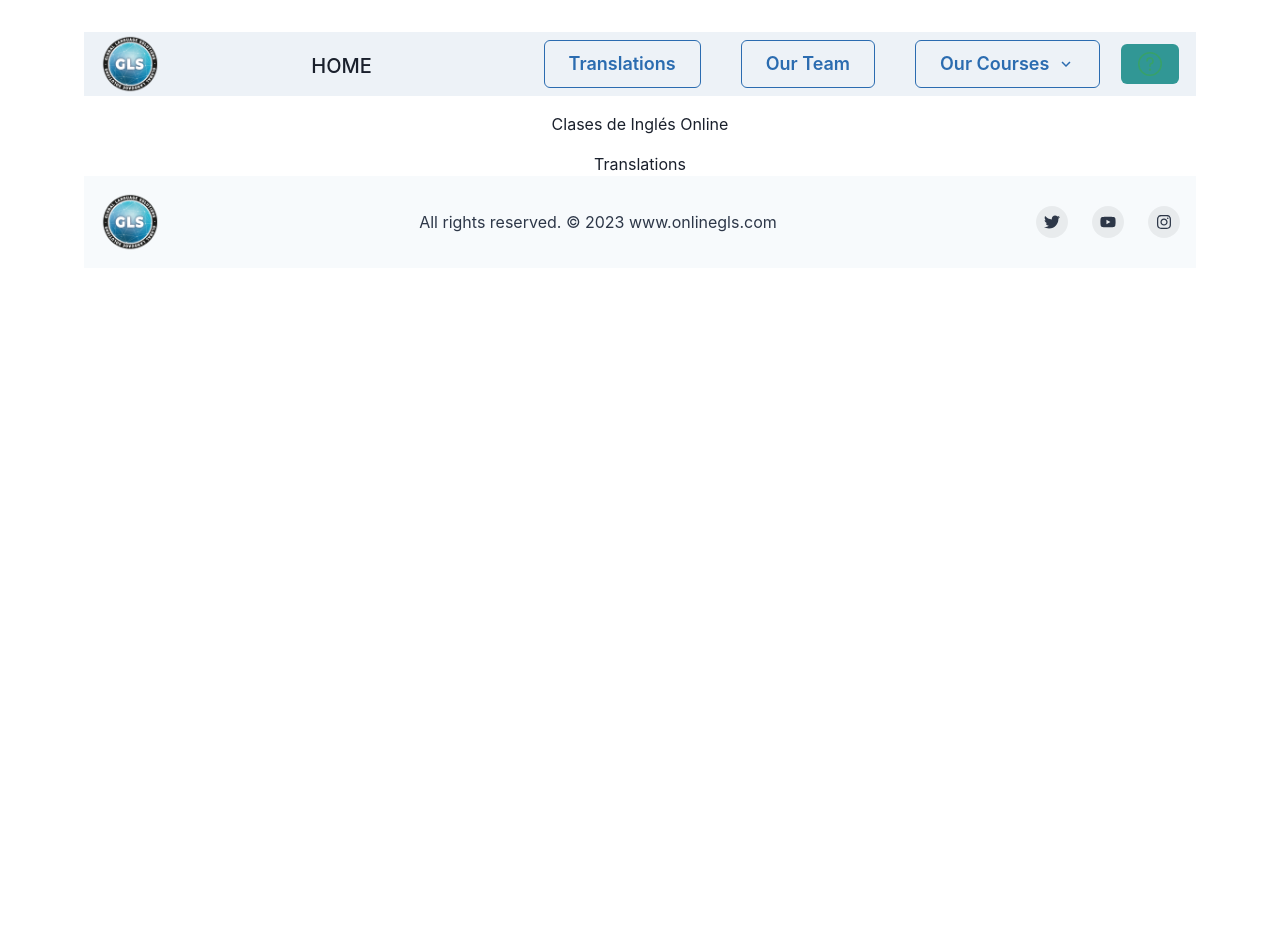
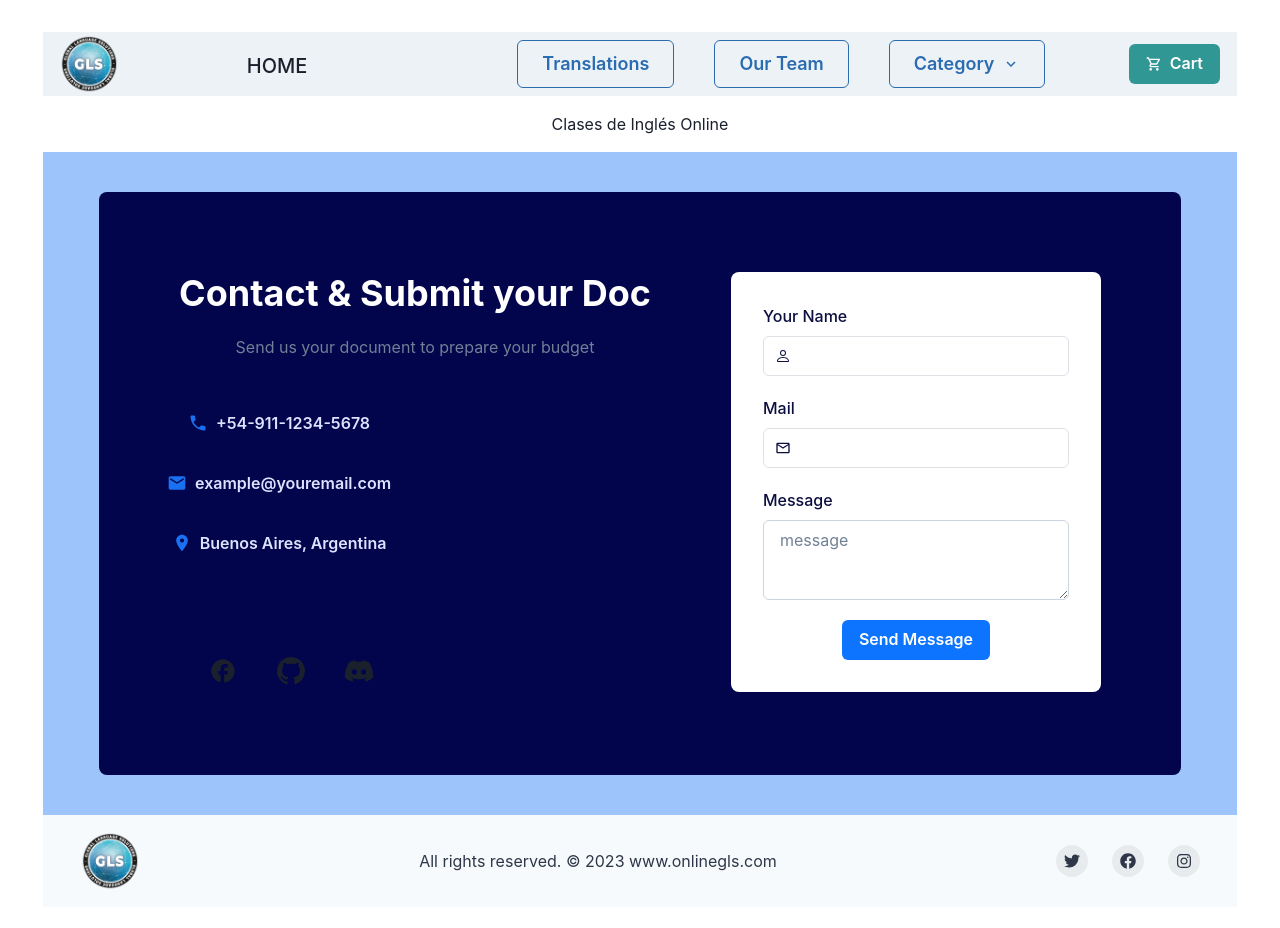
Before and after one commit to jorgeleporace/entregablesReact2, a React (Vite) app in the folder EntregaFinalReact/: page /translations in a window 1280 px wide. Shown: the top 928 px of the page. Before the commit the page ends 800 px from the top, so only its background shows below. Built offline with nearby package versions, Linux system fonts and the light colour scheme.

Commit message:
Agregue ItemDetal

```diff
--- a/EntregaFinalReact/src/components/CartWidget.jsx
+++ b/EntregaFinalReact/src/components/CartWidget.jsx
@@ -1,21 +1,19 @@
-import { Button, ButtonGroup } from '@chakra-ui/react'
+import { Button } from '@chakra-ui/react'
 import React from 'react'
-import { Icon } from "@chakra-ui/react";
-import { FaShoppingCart } from "@chakra-ui/icons";
+import { EmailIcon } from '@chakra-ui/icons'
+import { MdOutlineShoppingCart } from 'react-icons/md'
+
+
 
 
 const CartWidget = () => {
   return (
     <div>
-    <Button colorScheme='teal' size='md' justifyContent='flex-end'>
+		<Button leftIcon={<MdOutlineShoppingCart />} colorScheme='teal' size='md' justifyContent='flex-end'>
+			<span>Cart</span>
 
-    <span className="material-symbols-outlined">
-	<Icon as={FaShoppingCart} boxSize={6} color="green.500" />
-
-</span>
-<ButtonGroup size="sm" isAttached variant="outline"/>
-</Button>
-</div>
+		</Button>
+	</div>
   )
 }
 
--- a/EntregaFinalReact/src/components/Footer.jsx
+++ b/EntregaFinalReact/src/components/Footer.jsx
@@ -8,7 +8,7 @@ import {
   useColorModeValue,
   VisuallyHidden,
 } from "@chakra-ui/react";
-import { FaInstagram, FaTwitter, FaYoutube } from "react-icons/fa";
+import { FaInstagram, FaTwitter, FaFacebook } from "react-icons/fa";
 import { ReactNode } from "react";
 
 const SocialButton = ({ children, label, href }) => {
@@ -64,13 +64,13 @@ export default function SmallWithSocial() {
         <Stack direction={"row"} spacing={6}>
 
 
-          <SocialButton label={"Twitter"} href={"#"}>
+          <SocialButton label={"Twitter"} href={"https://twitter.com/GLSArgentina"}>
             <FaTwitter />
           </SocialButton>
-          <SocialButton label={"YouTube"} href={"#"}>
-            <FaYoutube />
+          <SocialButton label={"FaceBook"} href={"https://www.facebook.com/ONLINEGLS"}>
+            <FaFacebook />
           </SocialButton>
-          <SocialButton label={"Instagram"} href={"#"}>
+          <SocialButton label={"Instagram"} href={"https://www.instagram.com/onlinegls/"}>
             <FaInstagram />
           </SocialButton>
         </Stack>
--- a/EntregaFinalReact/src/components/Item.jsx
+++ b/EntregaFinalReact/src/components/Item.jsx
@@ -23,19 +23,6 @@ const Item = ({ id, name, level, description, category, price, image }) => {
               <Image borderRadius="lg" src={image} />
               <Stack mt="6" spacing="3">
                 <Heading size="md">{name}</Heading>
-
-                <Text color="blue.800" fontSize="l">
-                  Category: {category}
-                </Text>
-				<Text color="blue.800" fontSize="l">
-                  CourseName: {name}
-                </Text>
-				<Text color="blue.800" fontSize="l">
-                  Description: {description}
-                </Text>
-				<Text color="blue.800" fontSize="l">
-                  CoursePrice: {price}
-                </Text>
                 <Text color="red.600" fontSize="xl">
                   Level: {level}
                 </Text>
--- a/EntregaFinalReact/src/components/ItemDetail.jsx
+++ b/EntregaFinalReact/src/components/ItemDetail.jsx
@@ -15,7 +15,7 @@ import {
   import { useEffect, useState } from "react";
   import { doc, getDoc, getFirestore } from "firebase/firestore";
 
-  const ItemDetail = ({ bikes }) => {
+  const ItemDetail = ({ courses }) => {
 	const { id } = useParams();
 
 	const [producto, setProducto] = useState([]);
@@ -23,50 +23,53 @@ import {
 	useEffect(() => {
 	  const db = getFirestore();
 
-	  const biciRef = doc(db, "bicicletas", `${id}`);
+	  const courseRef = doc(db, "cursoDeIngles", `${id}`);
 
-	  getDoc(biciRef).then((snapshot) => {
+	  getDoc(courseRef).then((snapshot) => {
+		console.log(snapshot)
 		if (snapshot.exists()) {
 		  setProducto(snapshot.data());
 		} else {
 		  console.log("No such document!");
+
 		}
 	  });
 	}, []);
 
-	const bikeFilter = bikes.filter((bike) => bike.id == id);
 
+	const courseFilter = courses.filter((course) => course.Id == id);
+	console.log(courseFilter)
 	return (
 	  <>
-		{bikeFilter.map((bike) => (
-		  <div key={bike.id}>
+		{courseFilter.map((course) => (
+		  <div key={course.Id}>
 			<Center p="1rem">
 			  <Card className="card-main">
 				<CardBody>
-				  <Image borderRadius="lg" src={bike.image} />
+				  <Image borderRadius="lg" src={course.Image} />
 				  <Stack mt="6" spacing="3">
-					<Heading size="md">{bike.name}</Heading>
+					<Heading size="md">{course.Course}</Heading>
 					<Text color="blue.800" fontSize="l">
-					  Description: {bike.description}
+					  Description: {course.Description}
 					</Text>
 					<Text color="blue.800" fontSize="l">
-					  Category: {bike.category}
+					  Category: {course.Category}
 					</Text>
 					<Text color="red.600" fontSize="xl">
-					  Stock: {bike.stock}
+					  Level: {course.Level}
 					</Text>
 					<Text color="green.600" fontSize="xl">
-					  Price: U$D {bike.price}
+					  Price: U$D {course.Price}
 					</Text>
 				  </Stack>
 				</CardBody>
 				<Divider />
 				<CardFooter className="card-footer">
 				  <ItemCount
-					stock={bike.stock}
-					id={bike.id}
-					price={bike.price}
-					name={bike.name}
+					level={course.Level}
+					id={course.Id}
+					price={course.Price}
+					name={course.Course}
 				  />
 				</CardFooter>
 			  </Card>
--- a/EntregaFinalReact/src/components/ItemDetailContainer.jsx
+++ b/EntregaFinalReact/src/components/ItemDetailContainer.jsx
@@ -1,80 +1,24 @@
-import {
-	Center,
-	Card,
-	CardBody,
-	Image,
-	Stack,
-	Heading,
-	Text,
-	CardFooter,
-	Divider,
-  } from "@chakra-ui/react";
-  import { useParams } from "react-router-dom";
-  import ItemCount from "./ItemCount";
+import ItemDetail from "./ItemDetail";
+import { useState, useEffect } from "react";
+import { getFirestore, collection, getDocs } from "firebase/firestore";
 
-  import { useEffect, useState } from "react";
-  import { doc, getDoc, getFirestore } from "firebase/firestore";
+const ItemDetailContainer = () => {
+  const [data, setData] = useState([]);
 
-  const ItemDetail = ({courses }) => {
-	const { id } = useParams();
+  useEffect(() => {
+    const db = getFirestore();
+    const coursesCollection = collection(db, "cursoDeIngles");
+    getDocs(coursesCollection).then((querySnapshot) => {
+      const courses = querySnapshot.docs.map((doc) => ({
+        ...doc.data(),
+        id: doc.id,
+      }));
+      setData(courses);
+    });
+  }, []);
 
-	const [producto, setProducto] = useState([]);
 
-	useEffect(() => {
-	  const db = getFirestore();
+  return <ItemDetail courses={data}  />;
+};
 
-	  const courseRef = doc(db, "courses", `${id}`);
-
-	  getDoc(courseRef).then((snapshot) => {
-		if (snapshot.exists()) {
-		  setProducto(snapshot.data());
-		} else {
-		  console.log("No such document!");
-		}
-	  });
-	}, []);
-
-	const courseFilter = courses.filter((course) => course.id == id);
-
-	return (
-	  <>
-		{courseFilter.map((course) => (
-		  <div key={course.id}>
-			<Center p="1rem">
-			  <Card className="card-main">
-				<CardBody>
-				  <Image borderRadius="lg" src={bike.image} />
-				  <Stack mt="6" spacing="3">
-					<Heading size="md">{course.name}</Heading>
-					<Text color="blue.800" fontSize="l">
-					  Description: {course.description}
-					</Text>
-					<Text color="blue.800" fontSize="l">
-					  Category: {course.category}
-					</Text>
-					<Text color="red.600" fontSize="xl">
-					  Stock: {course.stock}
-					</Text>
-					<Text color="green.600" fontSize="xl">
-					  Price: U$D {course.price}
-					</Text>
-				  </Stack>
-				</CardBody>
-				<Divider />
-				<CardFooter className="card-footer">
-				  <ItemCount
-					stock={course.stock}
-					id={course.id}
-					price={course.price}
-					name={course.name}
-				  />
-				</CardFooter>
-			  </Card>
-			</Center>
-		  </div>
-		))}
-	  </>
-	);
-  };
-
-  export default ItemDetail;
+export default ItemDetailContainer;
--- a/EntregaFinalReact/src/components/ItemListContainer.jsx
+++ b/EntregaFinalReact/src/components/ItemListContainer.jsx
@@ -4,27 +4,30 @@ import { useParams } from "react-router-dom";
 import { collection, getDocs, getFirestore } from "firebase/firestore";
 
 const ItemListContainer = () => {
-  const [courses, setCourses] = useState([]);
-  const { category  } = useParams();
+  const [data, setData] = useState([]);
+  const { category } = useParams();
 
   useEffect(() => {
     const db = getFirestore();
     const coursesCollection = collection(db, "cursoDeIngles");
-	console.log (coursesCollection)
+    console.log(coursesCollection);
     getDocs(coursesCollection).then((querySnapshot) => {
       const courses = querySnapshot.docs.map((doc) => ({
         ...doc.data(),
         id: doc.id,
       }));
-      setCourses(courses);
+      setData(courses);
     });
   }, []);
-console.log (courses)
-  const nameFilter = courses.filter((course) => course.category === category);
-
+  console.log(data);
+  const nameFilter = data.filter((course) => course.Category === category);
   return (
     <div>
-      {category ? <ItemList courses={nameFilter} /> : <ItemList courses={courses} />}
+      {category ? (
+        <ItemList courses={nameFilter} />
+      ) : (
+        <ItemList courses={data} />
+      )}
     </div>
   );
 };
--- a/EntregaFinalReact/src/components/NavBar.jsx
+++ b/EntregaFinalReact/src/components/NavBar.jsx
@@ -38,7 +38,7 @@ export default function Simple() {
             onClick={isOpen ? onClose : onOpen}
           />
 
-          <HStack spacing={8} alignItems={"center"}>
+          <HStack spacing={2} alignItems={"center"}>
             <Box>
               <Image
                 borderRadius="full"
@@ -94,14 +94,11 @@ export default function Simple() {
                 rightIcon={<ChevronDownIcon />}
                 m="5"
               >
-                Our Courses
+                Category
               </MenuButton>
               <MenuList className="menu-list">
-                <Link as={NavLink} to={`/courses/${"Beginner"}`}>
-                  <MenuItem>Category</MenuItem>
-                </Link>
-                <Link as={NavLink} to={`/courses/${"Intermidiate"}`}>
-                  <MenuItem>Level</MenuItem>
+                <Link as={NavLink} to={`/courses/${"Professional"}`}>
+                  <MenuItem>Professional</MenuItem>
                 </Link>
                 <Link as={NavLink} to={"/courses"}>
                   <MenuItem>All</MenuItem>
--- a/EntregaFinalReact/src/components/OurTeam.jsx
+++ b/EntregaFinalReact/src/components/OurTeam.jsx
@@ -1,4 +1,5 @@
 import React from "react";
+import { useState } from "react";
 import {
   Box,
   IconButton,
@@ -29,7 +30,7 @@ const settings = {
 function OurTeam() {
   // As we have used custom buttons, we need a reference variable to
   // change the state
-  const [slider, setSlider] = (React.useState < Slider) | (null > null);
+  const [slider, setSlider] = useState();
 
   // These are the breakpoints which changes the position of the
   // buttons as the screen size changes
@@ -42,8 +43,7 @@ function OurTeam() {
     {
       title: "Jorge Leporace",
       text: "English Teacher – ICAO Rater – UX UI Designer – Content Developer – Digital Marketing / Community Manager & Publicity / Growth Mkt – Full Stack Developer.",
-      "https://onlinegls.com/wp-content/uploads/2022/02/054B0747-27B5-43EC-A9E1-0F7F495095F2_1_201_a-scaled.jpeg":
-        "",
+	  image:"https://onlinegls.com/wp-content/uploads/2022/02/054B0747-27B5-43EC-A9E1-0F7F495095F2_1_201_a-scaled.jpeg",
     },
     {
       title: "Melody Penna",
@@ -116,7 +116,6 @@ function OurTeam() {
             backgroundSize="cover"
             backgroundImage={`url(${card.image})`}
           >
-            {/* This is the block you need to change, to customize the caption */}
             <Container size="container.lg" height="600px" position="relative">
               <Stack
                 spacing={6}
--- a/EntregaFinalReact/src/components/Translations.jsx
+++ b/EntregaFinalReact/src/components/Translations.jsx
@@ -1,9 +1,167 @@
 import React from 'react'
+import {
+	Container,
+	Flex,
+	Box,
+	Heading,
+	Text,
+	IconButton,
+	Button,
+	VStack,
+	HStack,
+	Wrap,
+	WrapItem,
+	FormControl,
+	FormLabel,
+	Input,
+	InputGroup,
+	InputLeftElement,
+	Textarea,
+  } from '@chakra-ui/react';
+  import {
+	MdPhone,
+	MdEmail,
+	MdLocationOn,
+	MdFacebook,
+	MdOutlineEmail,
+  } from 'react-icons/md';
+  import { BsGithub, BsDiscord, BsPerson } from 'react-icons/bs';
 
-const Translations = () => {
-  return (
-    <div>Translations</div>
-  )
-}
-
-export default Translations
+  export default function contact() {
+	return (
+	  <Container bg="#9DC4FB" maxW="full" mt={0} centerContent overflow="hidden">
+		<Flex>
+		  <Box
+			bg="#02054B"
+			color="white"
+			borderRadius="lg"
+			m={{ sm: 4, md: 16, lg: 10 }}
+			p={{ sm: 5, md: 5, lg: 16 }}>
+			<Box p={4}>
+			  <Wrap spacing={{ base: 20, sm: 3, md: 5, lg: 20 }}>
+				<WrapItem>
+				  <Box>
+					<Heading>Contact & Submit your Doc</Heading>
+					<Text mt={{ sm: 3, md: 3, lg: 5 }} color="gray.500">
+					  Send us your document to prepare your budget
+					</Text>
+					<Box py={{ base: 5, sm: 5, md: 8, lg: 10 }}>
+					  <VStack pl={0} spacing={3} alignItems="flex-start">
+						<Button
+						  size="md"
+						  height="48px"
+						  width="200px"
+						  variant="ghost"
+						  color="#DCE2FF"
+						  _hover={{ border: '2px solid #1C6FEB' }}
+						  leftIcon={<MdPhone color="#1970F1" size="20px" />}>
+						  +54-911-1234-5678
+						</Button>
+						<Button
+						  size="md"
+						  height="48px"
+						  width="200px"
+						  variant="ghost"
+						  color="#DCE2FF"
+						  _hover={{ border: '2px solid #1C6FEB' }}
+						  leftIcon={<MdEmail color="#1970F1" size="20px" />}>
+						  example@youremail.com
+						</Button>
+						<Button
+						  size="md"
+						  height="48px"
+						  width="200px"
+						  variant="ghost"
+						  color="#DCE2FF"
+						  _hover={{ border: '2px solid #1C6FEB' }}
+						  leftIcon={<MdLocationOn color="#1970F1" size="20px" />}>
+						  Buenos Aires, Argentina
+						</Button>
+					  </VStack>
+					</Box>
+					<HStack
+					  mt={{ lg: 10, md: 10 }}
+					  spacing={5}
+					  px={5}
+					  alignItems="flex-start">
+					  <IconButton
+						aria-label="facebook"
+						variant="ghost"
+						size="lg"
+						isRound={true}
+						_hover={{ bg: '#0D74FF' }}
+						icon={<MdFacebook size="28px" />}
+					  />
+					  <IconButton
+						aria-label="github"
+						variant="ghost"
+						size="lg"
+						isRound={true}
+						_hover={{ bg: '#0D74FF' }}
+						icon={<BsGithub size="28px" />}
+					  />
+					  <IconButton
+						aria-label="discord"
+						variant="ghost"
+						size="lg"
+						isRound={true}
+						_hover={{ bg: '#0D74FF' }}
+						icon={<BsDiscord size="28px" />}
+					  />
+					</HStack>
+				  </Box>
+				</WrapItem>
+				<WrapItem>
+				  <Box bg="white" borderRadius="lg">
+					<Box m={8} color="#0B0E3F">
+					  <VStack spacing={5}>
+						<FormControl id="name">
+						  <FormLabel>Your Name</FormLabel>
+						  <InputGroup borderColor="#E0E1E7">
+							<InputLeftElement
+							  pointerEvents="none"
+							  children={<BsPerson color="gray.800" />}
+							/>
+							<Input type="text" size="md" />
+						  </InputGroup>
+						</FormControl>
+						<FormControl id="name">
+						  <FormLabel>Mail</FormLabel>
+						  <InputGroup borderColor="#E0E1E7">
+							<InputLeftElement
+							  pointerEvents="none"
+							  children={<MdOutlineEmail color="gray.800" />}
+							/>
+							<Input type="text" size="md" />
+						  </InputGroup>
+						</FormControl>
+						<FormControl id="name">
+						  <FormLabel>Message</FormLabel>
+						  <Textarea
+							borderColor="gray.300"
+							_hover={{
+							  borderRadius: 'gray.300',
+							}}
+							placeholder="message"
+						  />
+						</FormControl>
+						<FormControl id="name" float="right">
+						  <Button
+							variant="solid"
+							bg="#0D74FF"
+							color="white"
+							_hover={{}}>
+							Send Message
+						  </Button>
+						</FormControl>
+					  </VStack>
+					</Box>
+				  </Box>
+				</WrapItem>
+			  </Wrap>
+			</Box>
+		  </Box>
+		</Flex>
+	  </Container>
+	);
+  }
```
